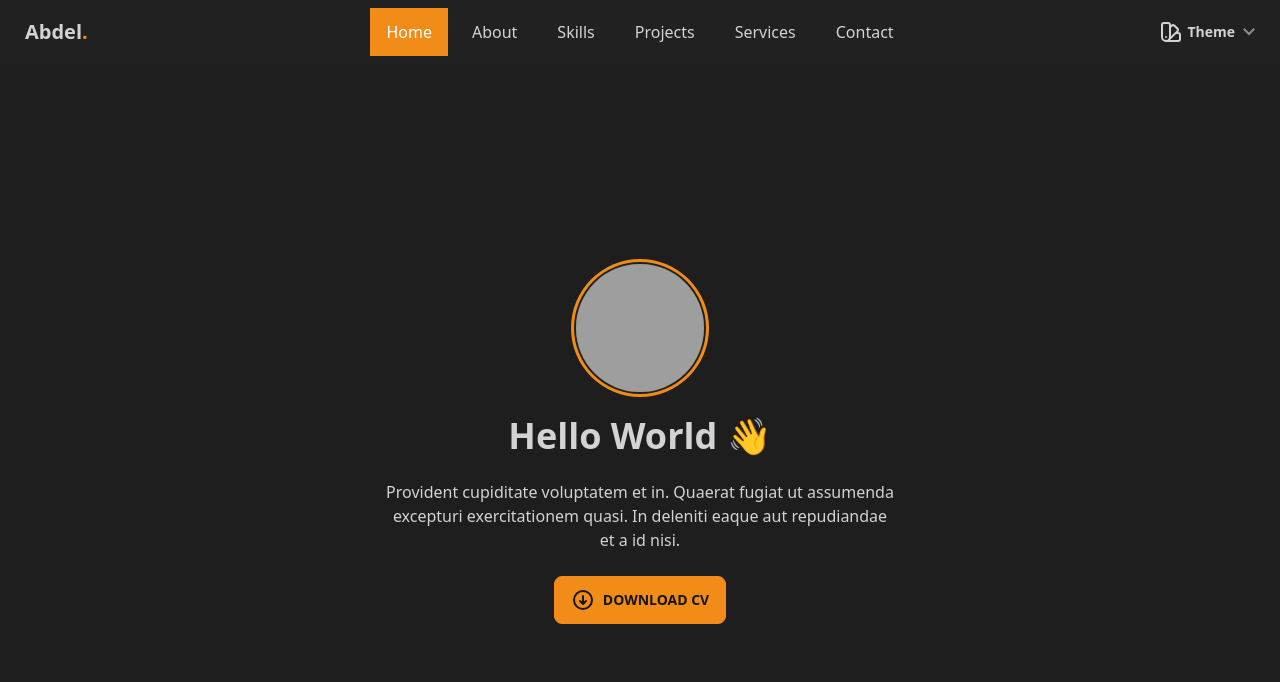
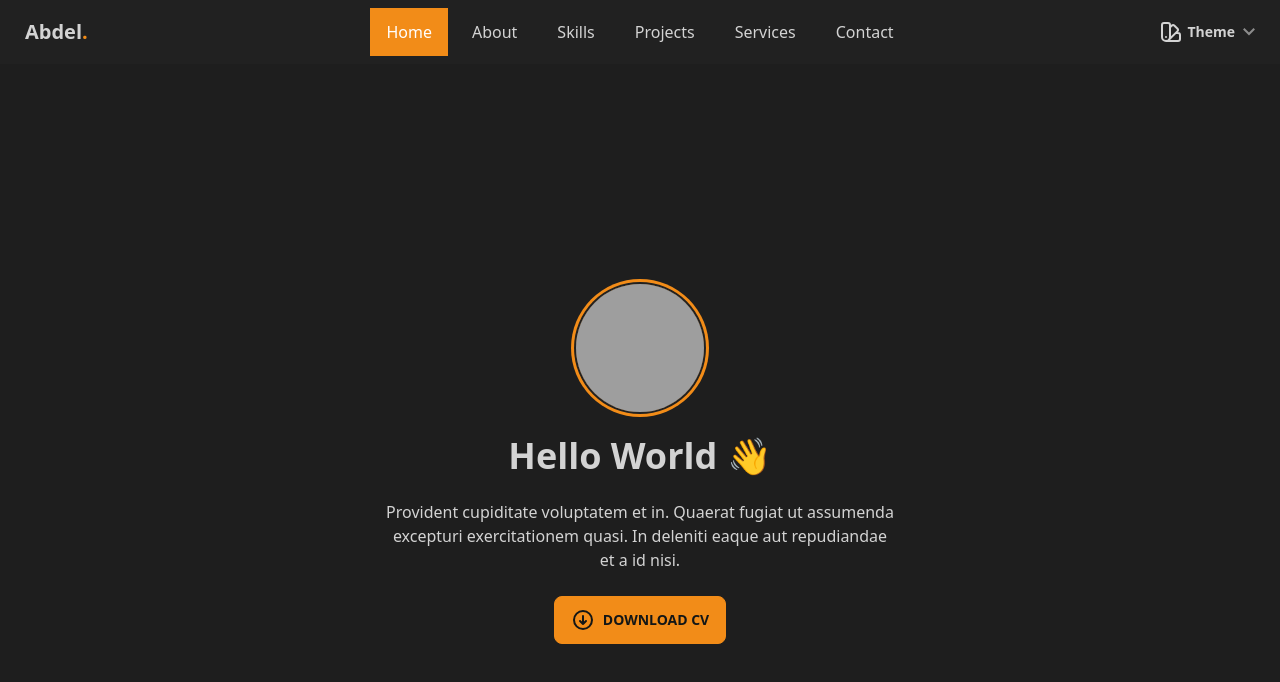
Before and after one commit to abdellatif-laghjaj/vue-portfolio, a Vue app: page / in a window 1280 px wide. Shown: the top 682 px of the page. Built offline with nearby package versions, Linux system fonts and the light colour scheme; grey boxes are pictures that could not be loaded.

Commit message:
bug fixes

```diff
--- a/src/views/Home.vue
+++ b/src/views/Home.vue
@@ -1,7 +1,7 @@
 <template>
   <div class="hero min-h-screen bg-base-200">
     <div class="hero-content text-center">
-      <div class="max-w-lg mt-[-40px]">
+      <div class="max-w-lg mt-[-50px] sm:mt-0">
         <!-- Avatar -->
         <div class="avatar mb-6">
           <div class="w-32 rounded-full ring ring-primary ring-offset-base-100 ring-offset-2">
```
